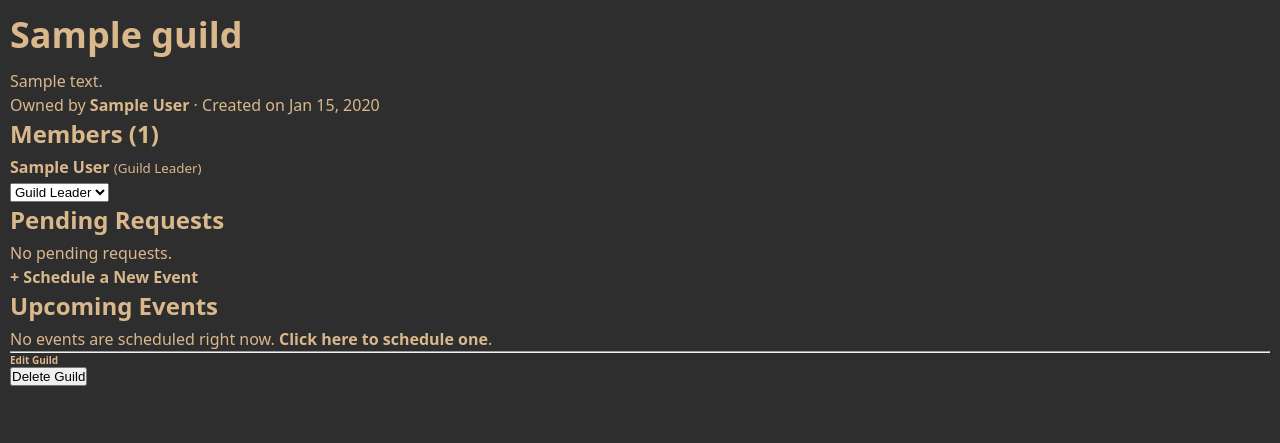
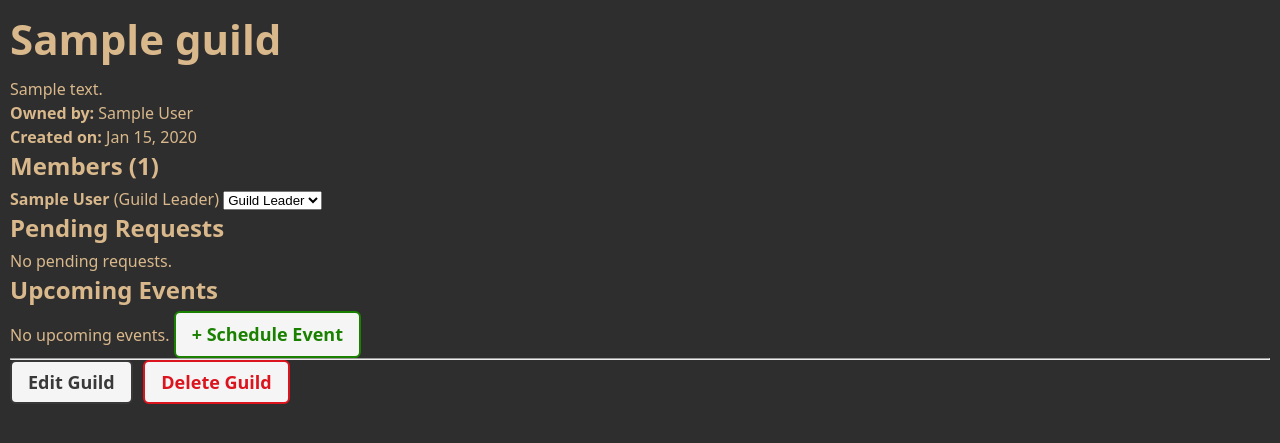
Before and after one commit to Xugknight/super-sweat, a Django app: page /guilds/1/ in a window 1280 px wide. Shown: the part 82-525 px from the top of the page. Run offline with Django 5.2, Linux system fonts and the light colour scheme; a user stored in the database is signed in; tables that the repository leaves empty hold one stand-in row (values such as "Sample post").

Commit message:
Fix event create bug error. Can currently create,edit, and delete. More features to come

```diff
--- a/main_app/templates/guilds/detail.html
+++ b/main_app/templates/guilds/detail.html
@@ -6,34 +6,28 @@
 {% endblock %}
 
 {% block content %}
-<div class="guild-detail">
-  <h1 class="text-3xl font-bold mb-2">{{ guild.name }}</h1>
+  <div class="page-header">
+    <h1>{{ guild.name }}</h1>
+  </div>
 
   {% if guild.description %}
-    <p class="mb-4">{{ guild.description }}</p>
+    <p class="page-content">{{ guild.description }}</p>
   {% endif %}
 
-  <p class="text-sm text-gray-600 mb-6">
-    Owned by <strong>{{ guild.owner.display_name }}</strong>
-    &middot; Created on {{ guild.created_at|date:"M d, Y" }}
+  <p class="page-content">
+    <strong>Owned by:</strong> {{ guild.owner.display_name }}<br>
+    <strong>Created on:</strong> {{ guild.created_at|date:"M d, Y" }}
   </p>
 
-  {# — Approved Members — #}
-  <section class="mb-8">
-    <h2 class="text-2xl font-semibold mb-2">
-      Members ({{ approved_members|length }})
-    </h2>
-    <ul class="list-disc list-inside">
+  <section>
+    <h2>Members ({{ approved_members|length }})</h2>
+    <ul>
       {% for m in approved_members %}
-        <li class="flex items-center justify-between">
-          <div>
-            <a href="{% url 'profile-detail' %}" class="text-blue-600 hover:underline">
-              {{ m.profile.display_name }}
-            </a>
-            <small class="italic">({{ m.get_role_display }})</small>
-          </div>
+        <li>
+          <a href="{% url 'profile-detail' %}">{{ m.profile.display_name }}</a>
+          ({{ m.get_role_display }})
           {% if user.profile == guild.owner %}
-            <form action="{% url 'membership-update-role' guild.pk m.pk %}" method="post" class="inline">
+            <form action="{% url 'membership-update-role' guild.pk m.pk %}" method="post" style="display:inline">
               {% csrf_token %}
               <select name="role" onchange="this.form.submit()">
                 {% for code,label in role_choices %}
@@ -44,43 +38,39 @@
           {% endif %}
         </li>
       {% empty %}
-        <li>No approved members.</li>
+        <li>No members yet.</li>
       {% endfor %}
     </ul>
 
-    {# — Join / Pending / Leave Toggle — #}
     {% if user.is_authenticated and user.profile != guild.owner %}
       {% if is_approved %}
-        <form action="{% url 'guild-leave' guild.pk %}" method="post" class="mt-4">
+        <form action="{% url 'guild-leave' guild.pk %}" method="post">
           {% csrf_token %}
-          <button class="px-4 py-2 bg-red-600 text-white rounded">Leave Guild</button>
+          <button type="submit" class="btn warn">Leave Guild</button>
         </form>
       {% elif is_pending %}
-        <div class="mt-4 px-4 py-2 bg-yellow-100 text-yellow-800 rounded">
-          Membership pending approval…
-        </div>
+        <p class="page-content">Membership pending approval…</p>
       {% else %}
-        <form action="{% url 'guild-join' guild.pk %}" method="post" class="mt-4">
+        <form action="{% url 'guild-join' guild.pk %}" method="post">
           {% csrf_token %}
-          <button class="px-4 py-2 bg-blue-600 text-white rounded">Request to Join</button>
+          <button type="submit" class="btn submit">Request to Join</button>
         </form>
       {% endif %}
     {% endif %}
   </section>
 
-  {# — Pending Requests — #}
   {% if can_manage_events %}
-    <section class="mb-8">
-      <h2 class="text-2xl font-semibold mb-2">Pending Requests</h2>
-      <ul class="list-disc list-inside">
+    <section>
+      <h2>Pending Requests</h2>
+      <ul>
         {% for req in pending_members %}
-          <li class="flex items-center space-x-4">
-            <span>{{ req.profile.display_name }}</span>
-            <form action="{% url 'membership-approve' guild.pk req.pk %}" method="post">
+          <li>
+            {{ req.profile.display_name }}
+            <form action="{% url 'membership-approve' guild.pk req.pk %}" method="post" style="display:inline">
               {% csrf_token %}
               <button class="btn submit">Approve</button>
             </form>
-            <form action="{% url 'membership-reject' guild.pk req.pk %}" method="post">
+            <form action="{% url 'membership-reject' guild.pk req.pk %}" method="post" style="display:inline">
               {% csrf_token %}
               <button class="btn danger">Reject</button>
             </form>
@@ -92,62 +82,49 @@
     </section>
   {% endif %}
 
-  {# — Schedule New Event & Upcoming Events — #}
-  <p class="mb-4">
-    <a href="{% url 'event-create' guild.pk %}" class="px-4 py-2 bg-green-600 text-white rounded">
-      + Schedule a New Event
+<section>
+  <h2>Upcoming Events</h2>
+  {% if has_upcoming %}
+    <ul>
+      {% for event in upcoming_events %}
+        <li>
+          <a href="#" onclick="
+              document.getElementById('event-{{ event.pk }}')
+              .classList.toggle('hidden');
+              return false;
+          ">
+            {{ event.title }} — {{ event.start_time|date:"M d, Y H:i" }}
           </a>
-  </p>
-  <section class="mb-8">
-    <h2 class="text-2xl font-semibold mb-2">Upcoming Events</h2>
-    {% if has_upcoming %}
-      <ul class="divide-y divide-gray-200">
-        {% for event in upcoming_events %}
-          <li class="py-2">
-            <button class="w-full text-left flex justify-between items-center" onclick="document.getElementById('event-{{ event.pk }}').classList.toggle('hidden')">
-              <span class="text-lg font-medium text-blue-600 hover:underline">{{ event.title }}</span>
-              <span class="text-sm text-gray-600">{{ event.start_time|date:"M d, Y H:i" }}</span>
-            </button>
-            <div id="event-{{ event.pk }}" class="mt-2 hidden border-l-4 border-blue-600 pl-4">
+          <div id="event-{{ event.pk }}" class="hidden">
             <p><strong>Ends:</strong> {{ event.end_time|date:"H:i" }}</p>
-              {% if event.description %}
-                <p><strong>Description:</strong> {{ event.description }}</p>
-              {% endif %}
-              {% if event.required_roles %}
-                <p><strong>Roles Needed:</strong> {{ event.required_roles }}</p>
-              {% endif %}
-              <p><strong>RSVPs:</strong> {{ event.rsvps.count }}</p>
+            {% if event.description %}<p>{{ event.description }}</p>{% endif %}
+            {% if event.required_roles %}<p>Roles: {{ event.required_roles }}</p>{% endif %}
+            <p>RSVPs: {{ event.rsvps.count }}</p>
             {% if can_manage_events %}
-                <div class="mt-2 flex space-x-2">
-                  <a href="{% url 'event-update' event.pk %}" class="px-3 py-1 bg-green-600 text-white rounded">Edit</a>
-                  <form action="{% url 'event-delete' event.pk %}" method="post" onsubmit="return confirm('Really delete this event?');">
+              <a href="{% url 'event-update' event.pk %}" class="btn secondary">Edit</a>
+              <form action="{% url 'event-delete' event.pk %}"
+                    method="post" style="display:inline">
                 {% csrf_token %}
-                    <button type="submit" class="px-3 py-1 bg-red-600 text-white rounded">Delete</button>
+                <button class="btn danger">Delete</button>
               </form>
-                </div>
             {% endif %}
           </div>
         </li>
       {% endfor %}
     </ul>
   {% else %}
-      <p class="text-gray-500 italic">
-        No events are scheduled right now.
-        <a href="{% url 'event-create' guild.pk %}" class="text-blue-600 hover:underline">Click here to schedule one</a>.
+    <p>No upcoming events.
+      <a href="{% url 'event-create' guild.pk %}" class="btn submit">
+        + Schedule Event
+      </a>
     </p>
   {% endif %}
 </section>
 
-  {# — Guild Owner Actions — #}
   {% if user.profile == guild.owner %}
-    <hr class="my-6" />
-    <div class="flex space-x-4">
-      <a href="{% url 'guild-update' guild.pk %}" class="px-4 py-2 bg-green-600 text-white rounded">Edit Guild</a>
-      <form action="{% url 'guild-delete' guild.pk %}" method="post" onsubmit="return confirm('Really delete this guild?');">
-        {% csrf_token %}
-        <button type="submit" class="px-4 py-2 bg-red-600 text-white rounded">Delete Guild</button>
-      </form>
-    </div>
+    <hr>
+    <a href="{% url 'guild-update' guild.pk %}" class="btn secondary">Edit Guild</a>
+    <a href="{% url 'guild-delete' guild.pk %}" class="btn danger">Delete Guild</a>
   {% endif %}
 
 </div>
--- a/main_app/views.py
+++ b/main_app/views.py
@@ -79,8 +79,8 @@ class GuildDetail(LoginRequiredMixin, DetailView):
 
     def get_context_data(self, **kwargs):
         data = super().get_context_data(**kwargs)
-        now = timezone.now()
-        upcoming = self.object.events.filter(start_time__gte=now)
+        today = timezone.localtime()
+        upcoming = self.object.events.filter(start_time__date__gte=today)
         data['upcoming_events'] = upcoming
         data['has_upcoming'] = upcoming.exists()
         all_memberships = self.object.membership_set.all()
```
Also changed, not shown: main_app/templates/events/form.html (+9 -3 lines), main_app/templates/guilds/confirm_delete.html (+15 -0 lines). Lines whose indentation alone changed are shown as unchanged.
